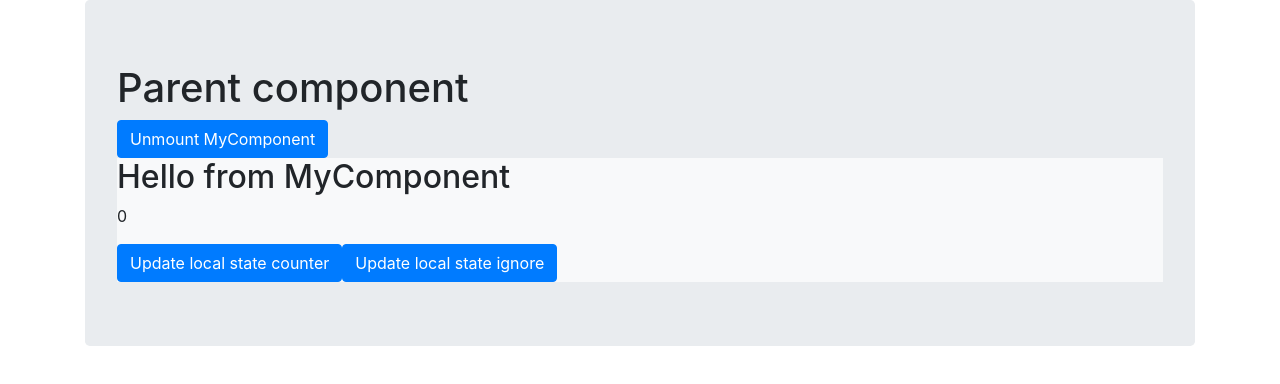
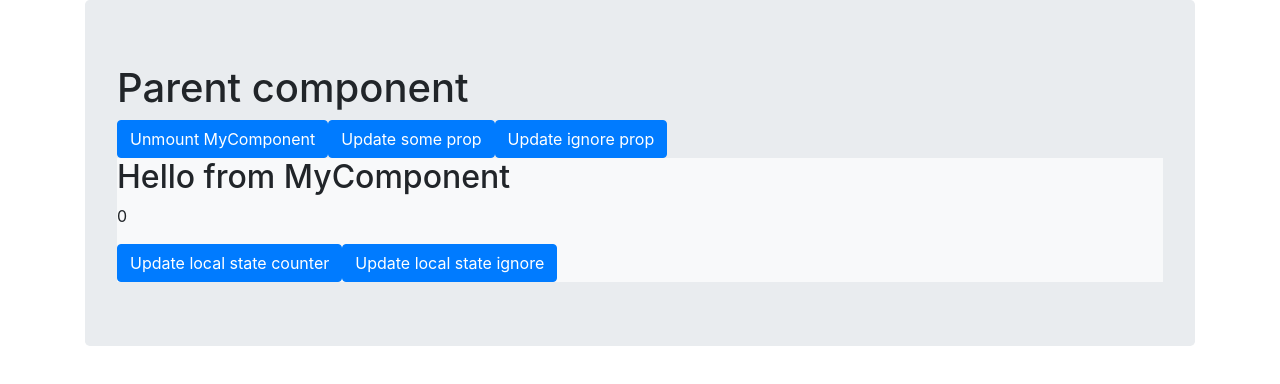
Before and after one commit to przemwo/react-lifecycle-methods, a React (Create React App) app: page / in a window 1280 px wide. Shown: the top 384 px of the page. Built offline with nearby package versions, Linux system fonts and the light colour scheme; the HTML template or start-up script is replaced by a standard one.

Commit message:
added props passed to myComponent

```diff
--- a/src/App.js
+++ b/src/App.js
@@ -4,14 +4,19 @@ import MyComponent from './MyComponent';
 class App extends React.Component {
     state = {
         mountMyComponent: true,
+        someProp: new Date(),
+        ignoreProp: new Date(),
     };
     toggleMountMyComponent = () => {
         this.setState(({ mountMyComponent }) => ({
             mountMyComponent: !mountMyComponent,
         }));
     };
+    updateSomeProp = () => this.setState({ someProp: new Date() });
+    updateIgnoreProp = () => this.setState({ ignoreProp: new Date() });
+    toggleFoo = () => this.setState({ foo: !this.state.foo });
     render() {
-        const { mountMyComponent } = this.state;
+        const { mountMyComponent, someProp, ignoreProp } = this.state;
         return (
             <div className="container">
                 <div className="jumbotron">
@@ -22,8 +27,20 @@ class App extends React.Component {
                     >
                         { mountMyComponent ? 'Unmount MyComponent' :  'Mount MyComponent' }
                     </button>
+                    <button
+                        className='btn btn-primary'
+                        onClick={this.updateSomeProp}
+                    >
+                        Update some prop
+                    </button>
+                    <button
+                        className='btn btn-primary'
+                        onClick={this.updateIgnoreProp}
+                    >
+                        Update ignore prop
+                    </button>
                     {mountMyComponent &&
-                        <MyComponent />
+                        <MyComponent someProp={someProp} ignoreProp={ignoreProp} />
                     }
                 </div>
             </div>
--- a/src/MyComponent.js
+++ b/src/MyComponent.js
@@ -16,10 +16,15 @@ class MyComponent extends React.Component {
     }
     shouldComponentUpdate(nextProps, nextState) {
         if(nextState.ignore !== this.state.ignore) {
-            console.log('shouldComponentUpdate: NO');
+            console.log('shouldComponentUpdate: NO, "ignore"');
             console.log('=================================================');
             return false;
         };
+        if(nextProps.ignoreProp !== this.props.ignoreProp) {
+            console.log('shouldComponentUpdate: NO, "ignoreProp"');
+            console.log('=================================================');
+            return false;
+        }
         console.log('shouldComponentUpdate: YES');
         return true;
     };
```
